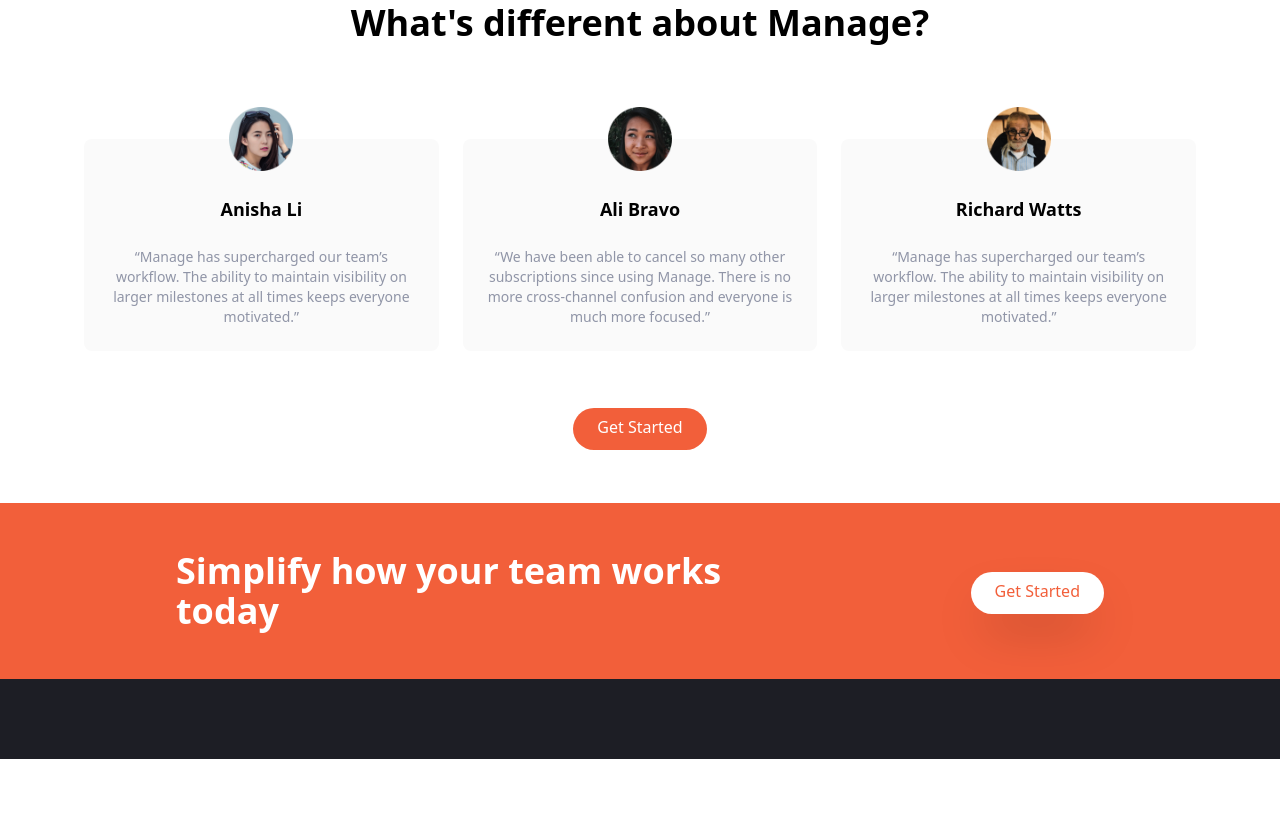
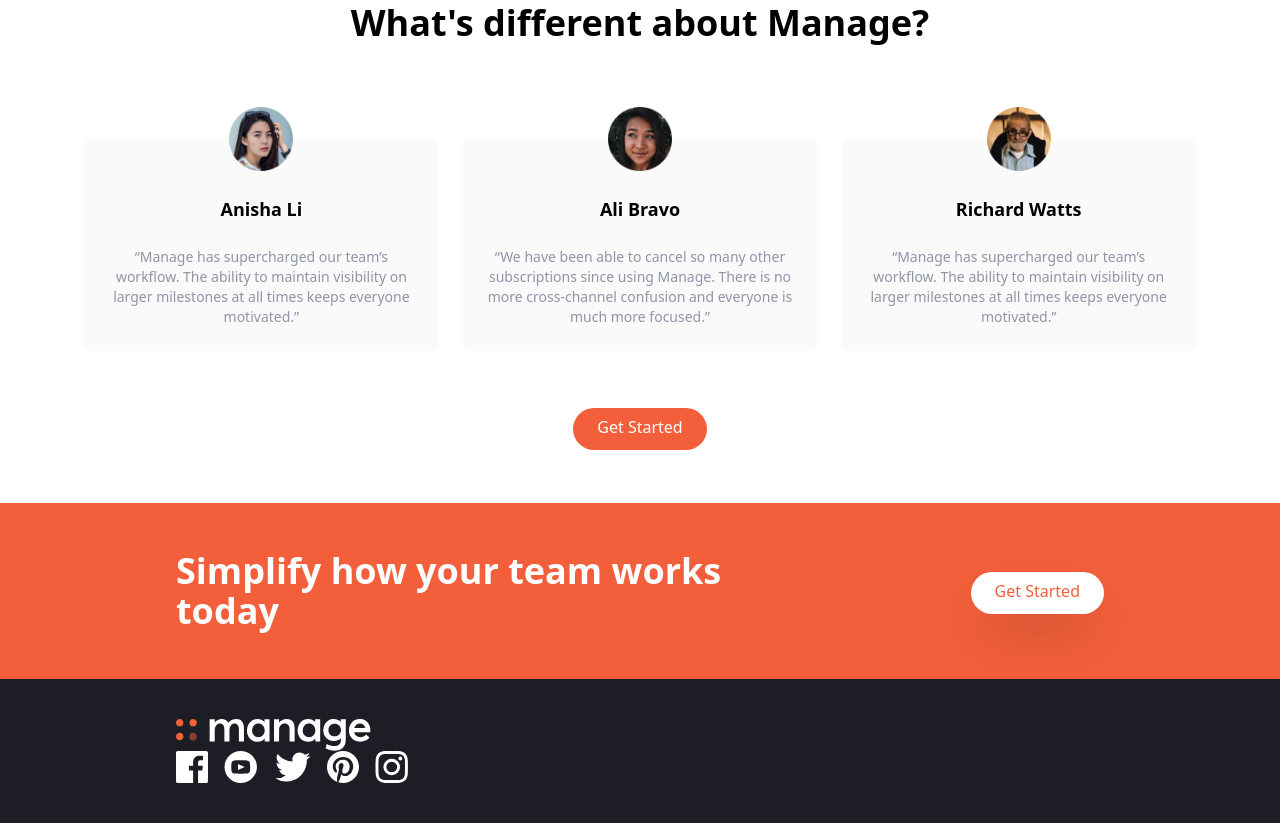
Before and after one commit to ramiyappan/Tailwind-project-landing, a website: page index.html in a window 1280 px wide. Shown: the part 1265-2088 px from the top of the page. Before the commit the page ends 2024 px from the top, so only its background shows below. Drawn offline with Linux system fonts and the light colour scheme.

Commit message:
update index.html

```diff
--- a/index.html
+++ b/index.html
@@ -227,7 +227,33 @@
             <!-- Logo and social links container -->
             <div class="flex flex-col-reverse items-center justify-between space-y-12
             md:flex-col md:space-y-0 md:items-start">
-
+                <!-- Logo -->
+                <div>
+                    <img src="img/logo-white.svg" class="h-8" alt="">
+                </div>
+                <!-- Social links -->
+                <div class="flex justify-center space-x-4">
+                    <!-- Link 1 -->
+                    <a href="#">
+                        <img src="img/icon-facebook.svg" alt="" class="h-8">
+                    </a>
+                    <!-- Link 2 -->
+                    <a href="#">
+                        <img src="img/icon-youtube.svg" alt="" class="h-8">
+                    </a>
+                    <!-- Link 3 -->
+                    <a href="#">
+                        <img src="img/icon-twitter.svg" alt="" class="h-8">
+                    </a>
+                    <!-- Link 4 -->
+                    <a href="#">
+                        <img src="img/icon-pinterest.svg" alt="" class="h-8">
+                    </a>
+                    <!-- Link 5 -->
+                    <a href="#">
+                        <img src="img/icon-instagram.svg" alt="" class="h-8">
+                    </a>
+                </div>
             </div>
         </div>
     </footer>
```
Also changed, not shown: css/main.css.
